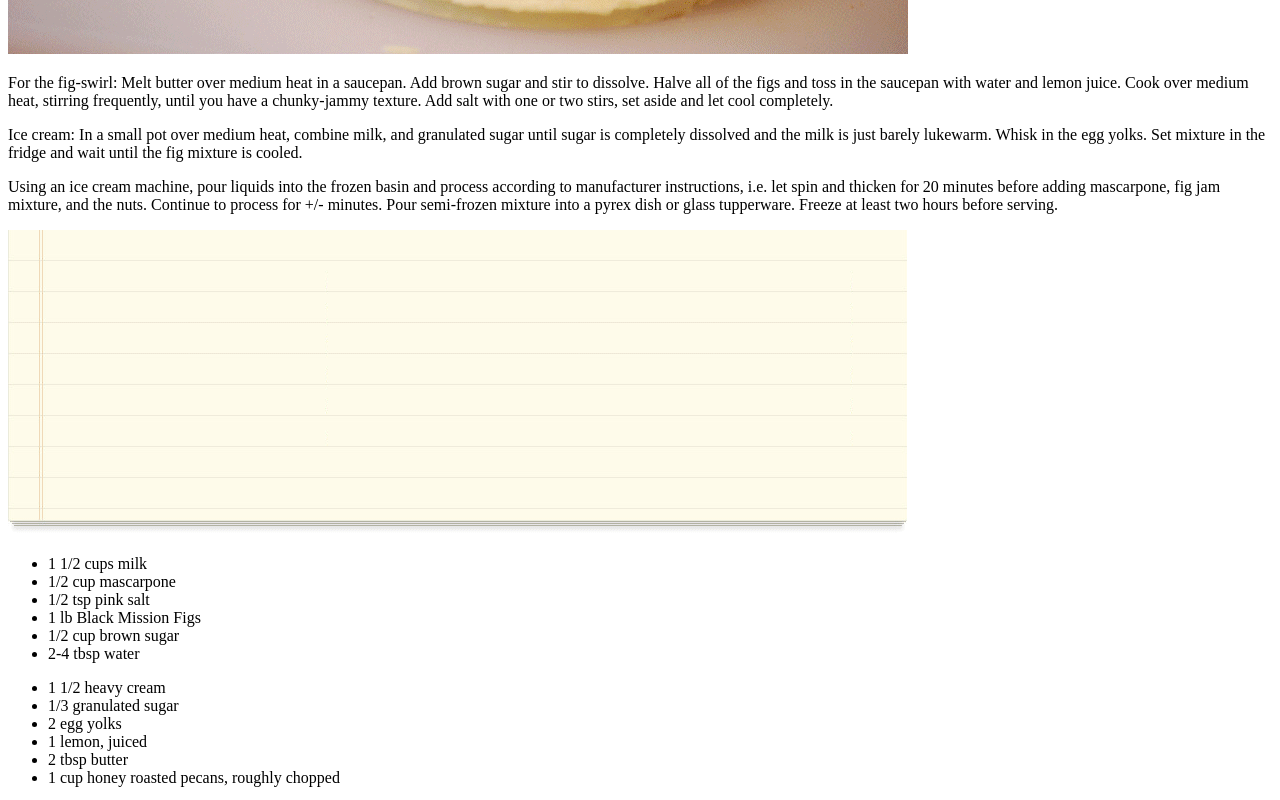
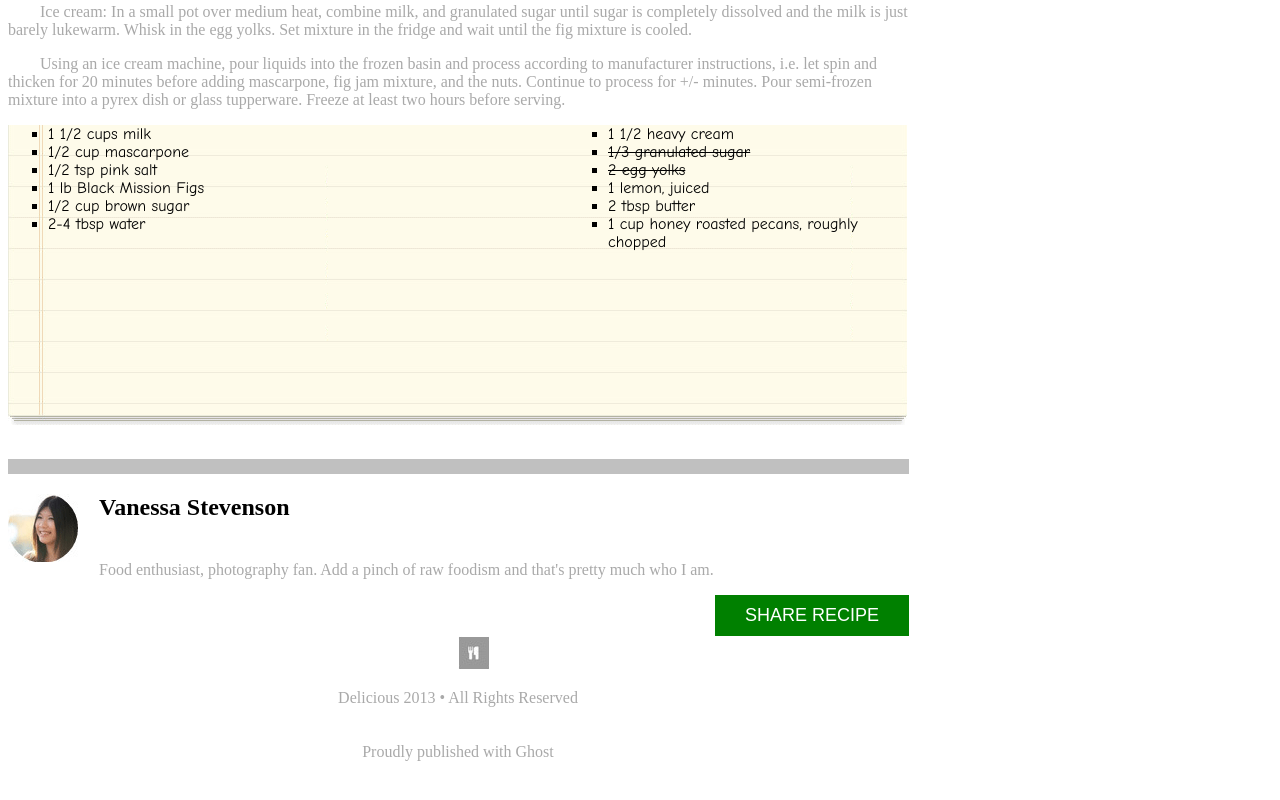
Before and after one commit to cmd-kvn/chocolate-pizza, a plain HTML site: page index.html in a window 1280 px wide. Shown: the part 1135-1935 px from the top of the page. Drawn offline with Linux system fonts and the light colour scheme.

```diff
--- a/index.html
+++ b/index.html
@@ -7,7 +7,7 @@
   </head>
   <body>
     <header>
-      <div>
+      <div class="left-hdr">
         <img src="logo.png" alt="fork and knife logo">
         <h2>Delicious</h2>
         <h4>THE BEST FOOD BLOG ON THE WEB</h4>
@@ -29,14 +29,13 @@
       <div>
         <h1>Chocolate Pizza</h1>
         <h3>POSTED ON 15 DEC 2013/DESSERTS</h3>
-        <img src="print-icon.png">
-        <h3>PRINT</h3>
+        <h3 class="move_printer"><img src="print-icon.png">PRINT</h3>
       </div>
       <img id="main_image" src="choco-pizza.png">
       <p>For the fig-swirl: Melt butter over medium heat in a saucepan. Add brown sugar and stir to dissolve. Halve all of the figs and toss in the saucepan with water and lemon juice. Cook over medium heat, stirring frequently, until you have a chunky-jammy texture. Add salt with one or two stirs, set aside and let cool completely.</p>
-      <p> Ice cream: In a small pot over medium heat, combine milk, and granulated sugar until sugar is completely dissolved and the milk is just barely lukewarm. Whisk in the egg yolks. Set mixture in the fridge and wait until the fig mixture is cooled.</p>
+      <p>Ice cream: In a small pot over medium heat, combine milk, and granulated sugar until sugar is completely dissolved and the milk is just barely lukewarm. Whisk in the egg yolks. Set mixture in the fridge and wait until the fig mixture is cooled.</p>
       <p>Using an ice cream machine, pour liquids into the frozen basin and process according to manufacturer instructions, i.e. let spin and thicken for 20 minutes before adding mascarpone, fig jam mixture, and the nuts. Continue to process for +/- minutes. Pour semi-frozen mixture into a pyrex dish or glass tupperware. Freeze at least two hours before serving.</p>
-      <img id="note_paper" src="list-bg.png">
+      <div id="list" class="clearfix">
         <ul id="left_list" class="ingredients">
           <li>1 1/2 cups milk</li>
           <li>1/2 cup mascarpone</li>
@@ -53,9 +52,12 @@
           <li>2 tbsp butter</li>
           <li>1 cup honey roasted pecans, roughly chopped</li>
         </ul>
+      </div>
+      <!-- <img id="note_paper" src="list-bg.png"> -->
+
     </main>
     <footer>
-      <div class="gray_bar">
+      <div id="footer_push" class="gray_bar">
       </div>
       <div id="footer_content">
         <img src="van-pic.png">
@@ -63,10 +65,10 @@
         <p>Food enthusiast, photography fan. Add a pinch of raw foodism and that's pretty much who I am.</p>
         <button>SHARE RECIPE</button>
       </div>
-      <div>
-        <img src="small-logo.png">
-        <p>Delicious  2013 • All Rights Reserved</p>
-        <p>Proudly published with Ghost</p>
+      <div id="copyright_bar">
+        <img src="small-logo.png" class="center_img">
+        <p class="center_text">Delicious  2013 • All Rights Reserved</p>
+        <p class="center_text">Proudly published with Ghost</p>
       </div>
     </footer>
   </body>
--- a/style.css
+++ b/style.css
@@ -0,0 +1,147 @@
+body {
+  width:901px;
+
+}
+
+.left-hdr {
+  float: left;
+  display: inline-block;
+
+}
+
+header div img {
+  float: left;
+}
+
+#link_logos {
+  display: inline; /*or inline-block. fix problems*/
+  float: right;
+  list-style: none;
+}
+
+.gray_bar {
+  height: 15px;
+  background-color: silver;
+  clear: both;
+}
+
+/*main {
+  position: relative;
+}*/
+
+main div h1 {
+  font-family: impact, sans-serif;
+  font-size: 50px;
+  margin-top: 50px;
+  margin-bottom: 0px;
+}
+
+main div h3 {
+  font-family: sans-serif;
+  color: grey;
+  font-size: 10px;
+  margin-top: 0px;
+  margin-bottom: 30px;
+  display: inline;
+}
+
+.move_printer {
+  float: right;
+}
+
+main p {
+  text-indent: 2em;
+  color: #a9a9a9;
+}
+
+.note_paper {
+  /*margin-top:;*/
+  position: relative;
+}
+
+#list {
+  position: absolute;
+  background-image: url("list-bg.png");
+  background-repeat: no-repeat;
+  width: 900px;
+  height: 300px;
+}
+
+main ul {
+  font-family: Comic Sans MS;
+  list-style: square;
+  margin: 0 auto;
+  width: 300px;
+  display: inline-block;
+}
+
+#left_list {
+  float: left;
+}
+
+#right_list {
+  float: right;
+}
+
+.strike_through {
+  text-decoration: line-through;
+}
+
+.footer_content {
+  float: left;
+  display: inline-block;
+
+}
+
+div img {
+  float: left;
+
+}
+
+.clearfix {
+  display: table;
+  content: '';
+  clear: both;
+}
+
+#footer_push {
+  margin-top: 350px;
+}
+
+footer p {
+  color: #a9a9a9;
+  width: 650px;
+  margin-top: 20px;
+  display: inline-block;
+}
+
+footer div img {
+  margin-right: 20px;
+}
+
+button {
+  border: none;
+  padding: 10px 30px;
+  font-size: 18px;
+  cursor: pointer;
+  display: inline-block;
+  float: right;
+  color: white;
+  background-color: green;
+}
+
+#copyright_bar {
+  margin: 0 auto;
+  display: inline-block;
+}
+
+.center_img {
+  margin: 0 auto;
+  float: center;
+  padding: 0 450px;
+}
+
+.center_text {
+  text-align: center;
+  width: 900px;
+}
```
Lines whose indentation alone changed are shown as unchanged.
